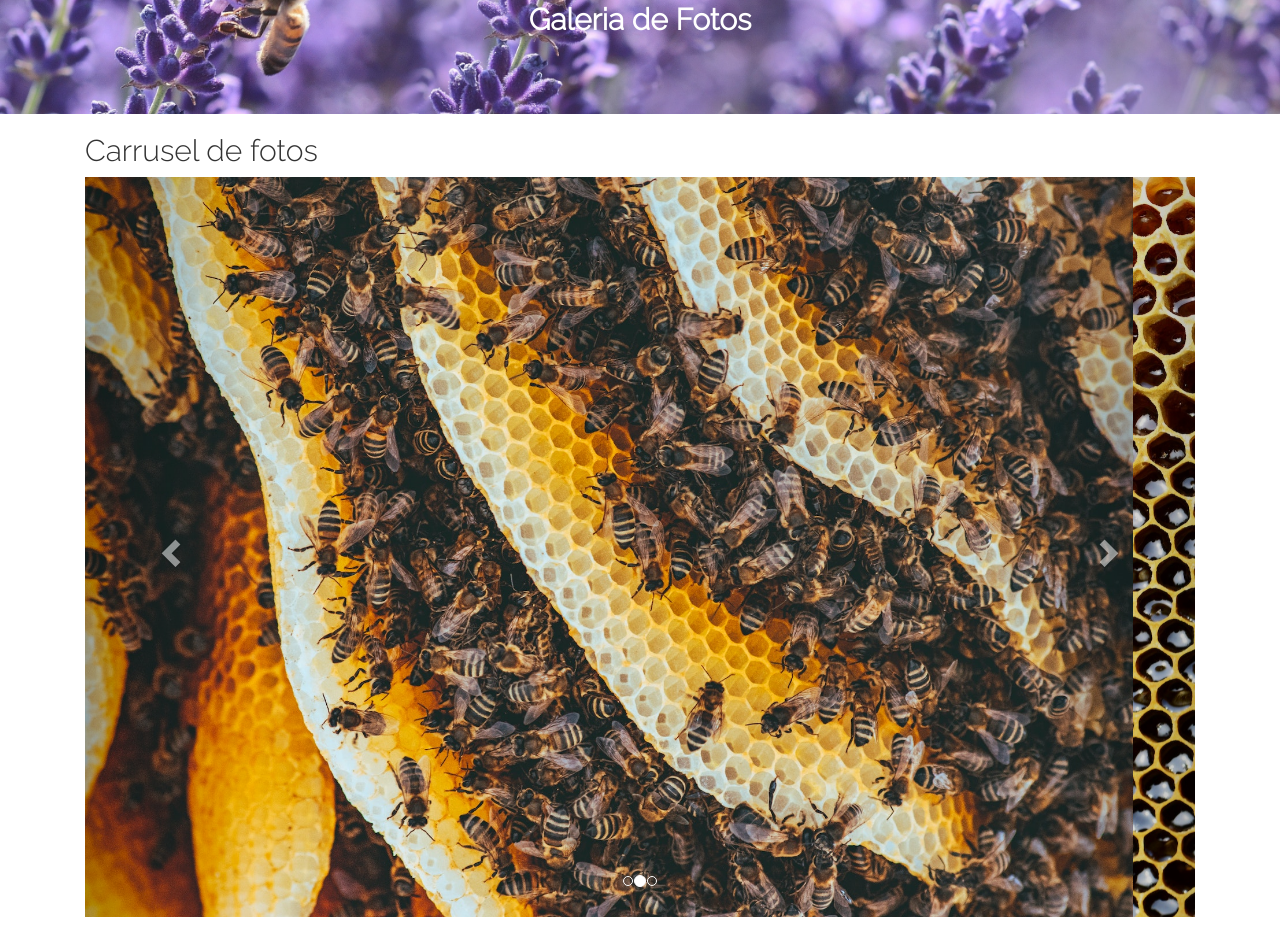
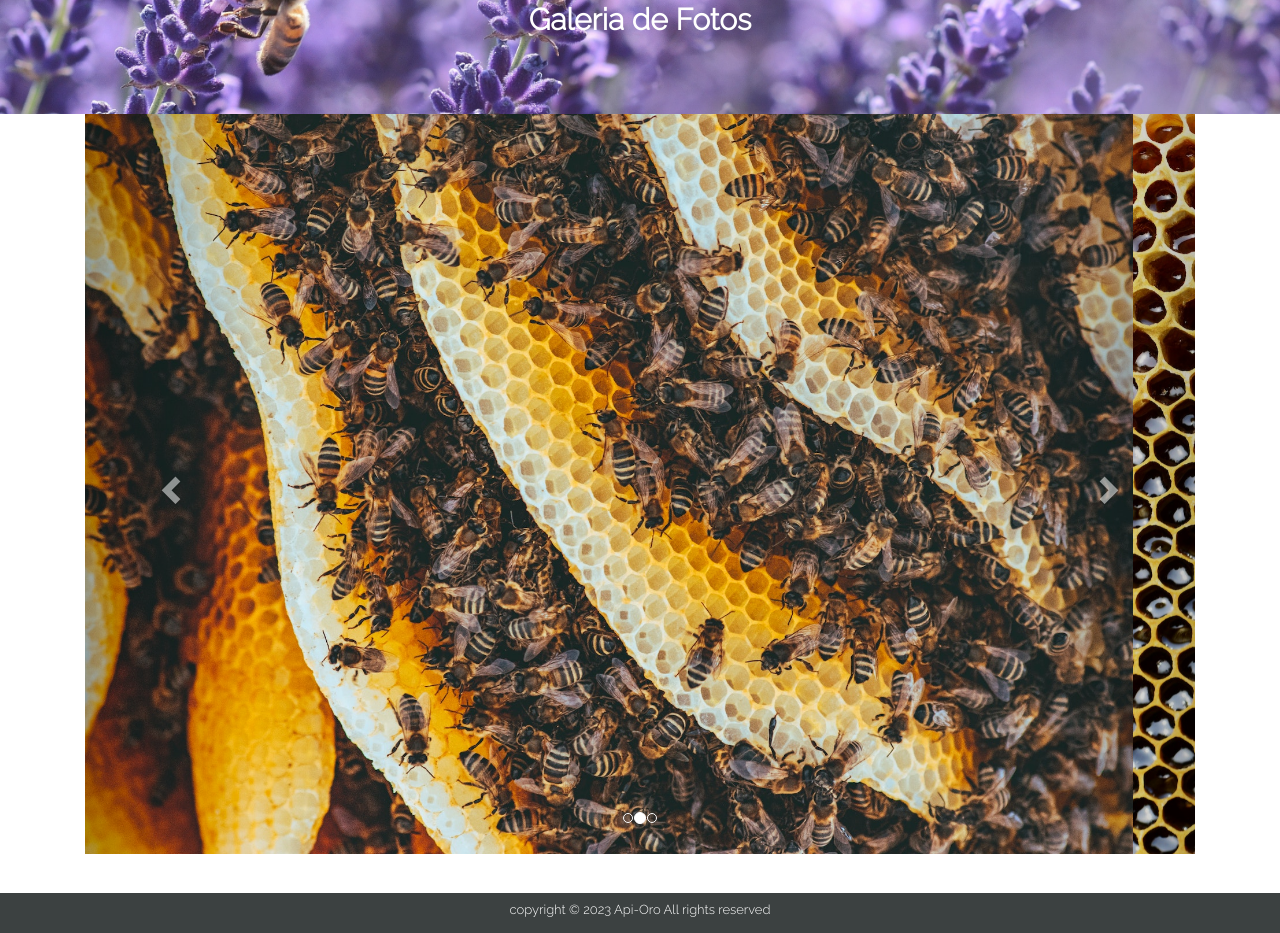
Before and after one commit to JoseAn96/ApiOro, a plain HTML site: page Carrusel de fotos.html in a window 1280 px wide. Shown: the part 886-1819 px from the top of the page. Drawn offline with nearby package versions, Linux system fonts and the light colour scheme.

Commit message:
cambio fotos

```diff
--- a/Carrusel de fotos.html
+++ b/Carrusel de fotos.html
@@ -48,7 +48,7 @@
 </div>
 
 <div class="container">
-  <h2>Carrusel de fotos</h2>
+
   <div id="myCarousel" class="carousel slide" data-ride="carousel">
     <!-- Indicators -->
     <ol class="carousel-indicators">
```
